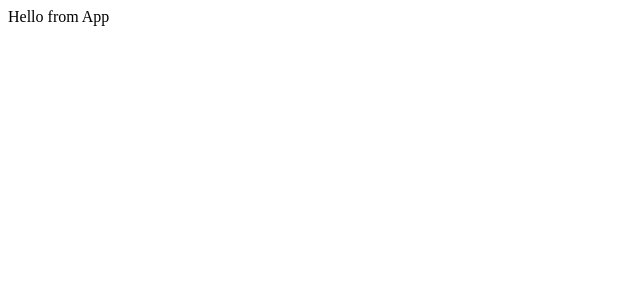
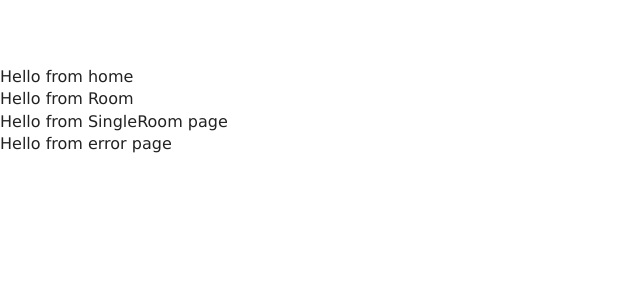
Before and after one commit to Giselesoubeiga/Oasis, a React (Create React App) app: page / in a window 1280 px wide. Shown: the top 300 px of the page, without its empty margins (0-640 px from the left). Built offline with nearby package versions, Linux system fonts and the light colour scheme.

Commit message:
added components

```diff
--- a/src/App.js
+++ b/src/App.js
@@ -1,9 +1,21 @@
+import React from "react";
+import "./App.css";
 
-// import './App.css';
+import Home from "./pages/Home";
+import Rooms from "./pages/Rooms";
+import SingleRoom from "./pages/SingleRoom";
+import Error from "./pages/Error";
+
+
 
 function App() {
   return (
-    <>Hello from App</>
+    <>
+    <Home/>
+    <Rooms/>
+    <SingleRoom/>
+    <Error/>
+    </>
   );
 }
 
--- /dev/null
+++ b/src/pages/Error.js
@@ -0,0 +1,9 @@
+import React from 'react'
+
+export default function Error() {
+    return (
+        <div>
+            Hello from error page
+        </div>
+    )
+}
--- /dev/null
+++ b/src/pages/Home.js
@@ -0,0 +1,11 @@
+import React, { Component } from 'react'
+
+export default class Home extends Component {
+    render() {
+        return (
+            <div>
+                Hello from home
+            </div>
+        )
+    }
+}
--- /dev/null
+++ b/src/pages/Rooms.js
@@ -0,0 +1,11 @@
+import React, { Component } from 'react'
+
+export default class Rooms extends Component {
+    render() {
+        return (
+            <div>
+                Hello from Room
+            </div>
+        )
+    }
+}
--- /dev/null
+++ b/src/pages/SingleRoom.js
@@ -0,0 +1,11 @@
+import React, { Component } from 'react'
+
+export default class SingleRoom extends Component {
+    render() {
+        return (
+            <div>
+                Hello from SingleRoom page
+            </div>
+        )
+    }
+}
```
Also changed, not shown: 1 other file (tests, documents, lock files or other folders).
